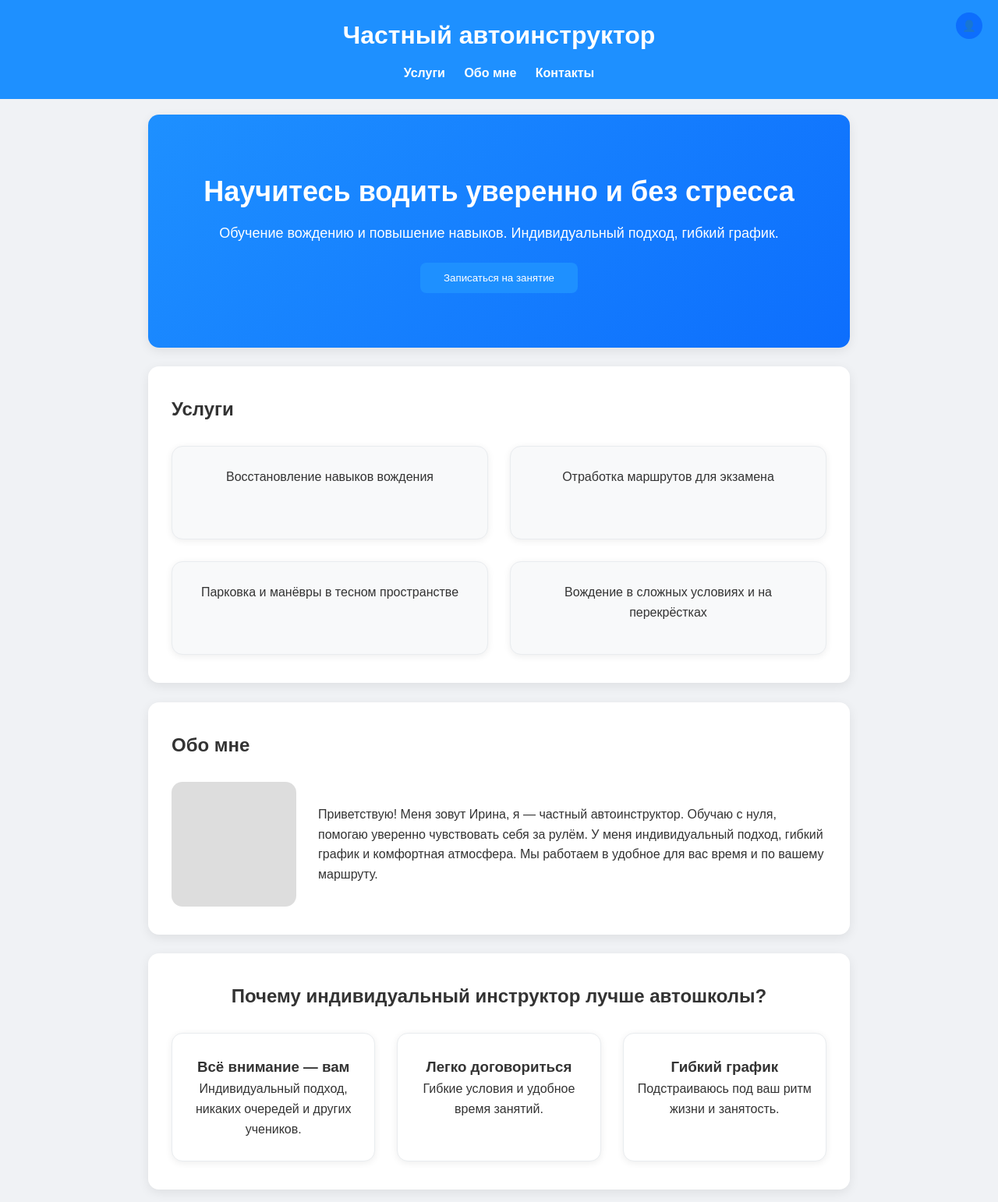
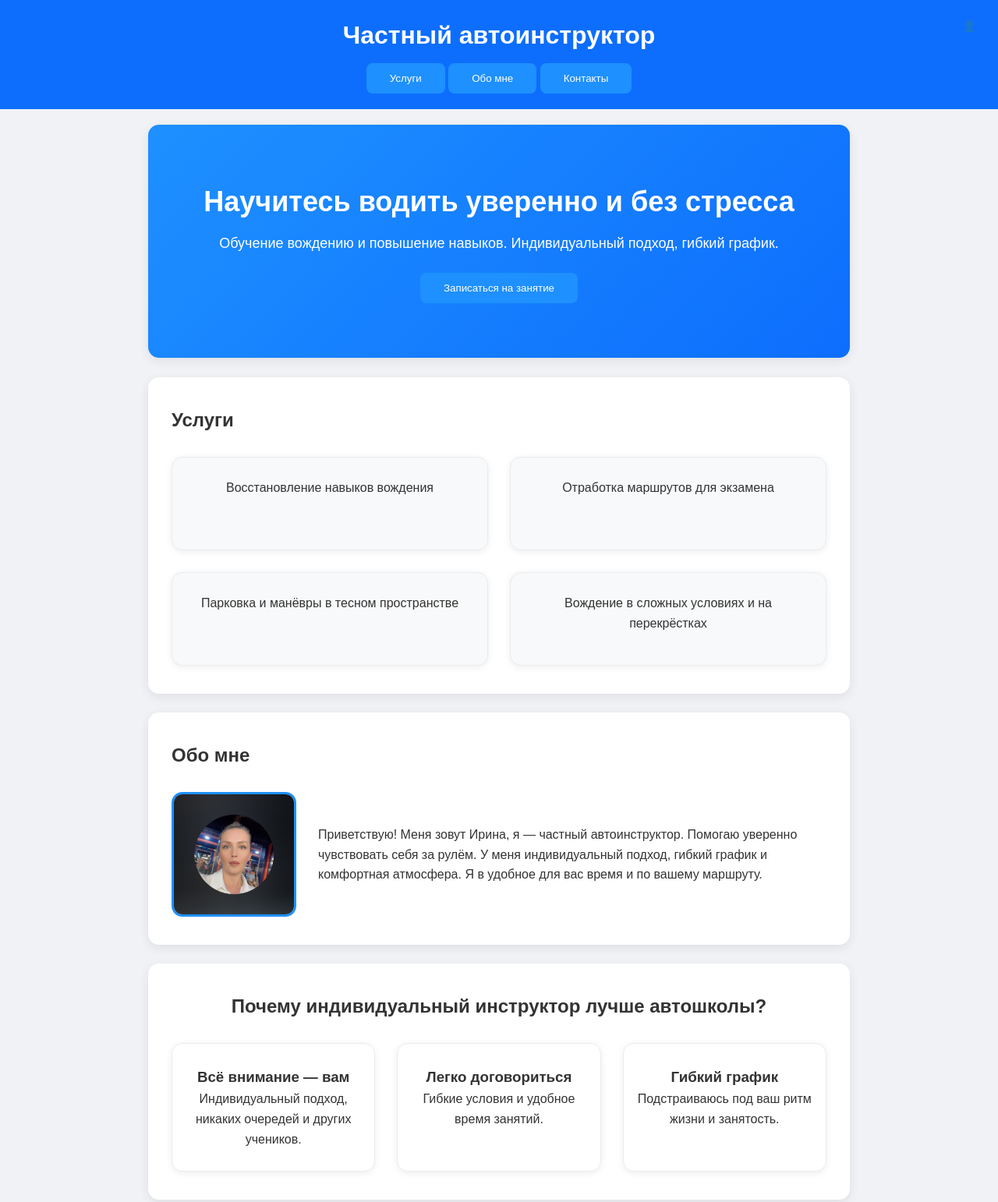
Before and after one commit to katorsyforstudy/driving-instructor-site, a website: page index.html in a window 1280 px wide. Shown: the top 1542 px of the page at 78% size. Drawn offline with Linux system fonts and the light colour scheme.

Commit message:
изменения фотографии и т.д.

```diff
--- a/index.html
+++ b/index.html
@@ -22,7 +22,7 @@
 
 
     header {
-      background: #1e90ff;
+      background: #0d6efd;
       color: white;
       padding: 20px;
       text-align: center;
@@ -131,17 +131,7 @@
       background: #0d6efd;
     }
 
-    [data-fade] {
-      opacity: 0;
-      transform: translateY(20px);
-      will-change: opacity, transform;
-      transition: opacity 0.5s, transform 0.5s;
-    }
 
-    [data-fade].show {
-      opacity: 1;
-      transform: translateY(0);
-    }
     /* FADE-IN ЭФФЕКТ ПРИ СКРОЛЛЕ */
     [data-fade] {
       opacity: 0;
@@ -441,9 +431,19 @@
 <header>
   <h1>Частный автоинструктор</h1>
   <nav>
-    <a href="#services">Услуги</a>
-    <a href="#about">Обо мне</a>
-    <a href="#contacts">Контакты</a>
+
+    <button onclick="document.getElementById('services').scrollIntoView({behavior: 'smooth'})">
+        Услуги
+      </button>
+
+    <button onclick="document.getElementById('about').scrollIntoView({behavior: 'smooth'})">
+        Обо мне
+      </button>
+
+      <button onclick="document.getElementById('contacts').scrollIntoView({behavior: 'smooth'})">
+        Контакты
+      </button>
+
   </nav>
 </header>
 
@@ -472,12 +472,13 @@
   <section id="about" data-fade>
     <h2>Обо мне</h2>
     <div class="about">
-      <div class="photo"></div>
+      <img src="img/Mama.jpg" alt="Фото автоинструктора" class="photo-img">
+
       <p>
         Приветствую! Меня зовут Ирина, я — частный автоинструктор.
-        Обучаю с нуля, помогаю уверенно чувствовать себя за рулём.
+        Помогаю уверенно чувствовать себя за рулём.
         У меня индивидуальный подход, гибкий график и комфортная атмосфера.
-        Мы работаем в удобное для вас время и по вашему маршруту.
+        Я в удобное для вас время и по вашему маршруту.
       </p>
     </div>
   </section>
@@ -560,14 +561,14 @@
   </section>
 
   <section id="faq" data-fade>
-    <h2>Часто задаваемые вопросы</h2>
+    <h2>Часто задаваемые вопросы:</h2>
     <div>
       <p><strong>Сколько длится занятие?</strong></p>
       <p>Обычно 1–2 часа.</p>
     </div>
     <div>
       <p><strong>Можно ли с нуля?</strong></p>
-      <p>Да, обучаю с полного нуля.</p>
+      <p>Нет, уроки вождения рассчитаны на улучшение езды, и получение уверенности за рулем, у ученика должны быть права.</p>
     </div>
   </section>
 
--- a/style.css
+++ b/style.css
@@ -78,11 +78,14 @@ section {
   margin-top: 20px;
 }
 
-.photo {
-  width: 150px;
-  height: 150px;
-  background: #ccc;
-  border-radius: 10px;
+.photo-img {
+  width: 160px;
+  height: 160px;
+  object-fit: cover;
+  border-radius: 14px;
+  flex-shrink: 0;
+  border: 3px solid #1e90ff;
+  background: #ddd;
 }
 
 #why {
```
Also changed, not shown: img/Mama.jpg (added).
